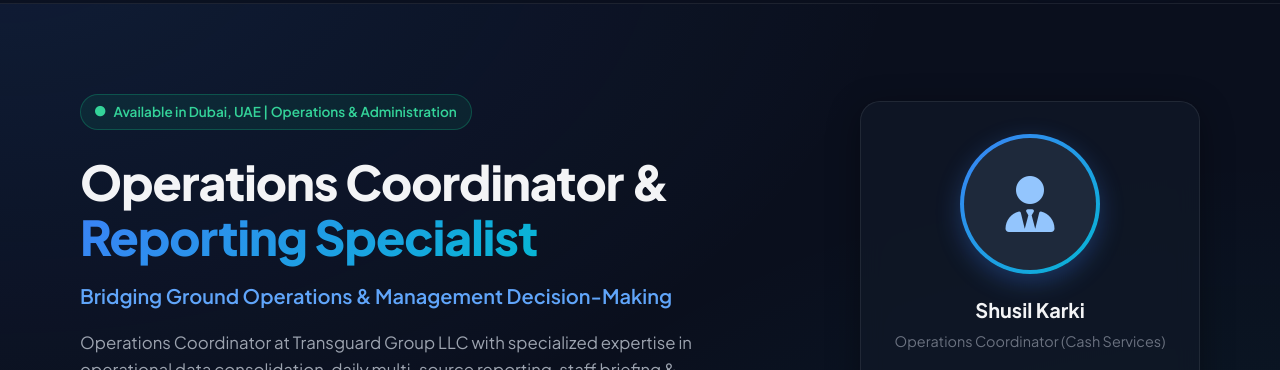
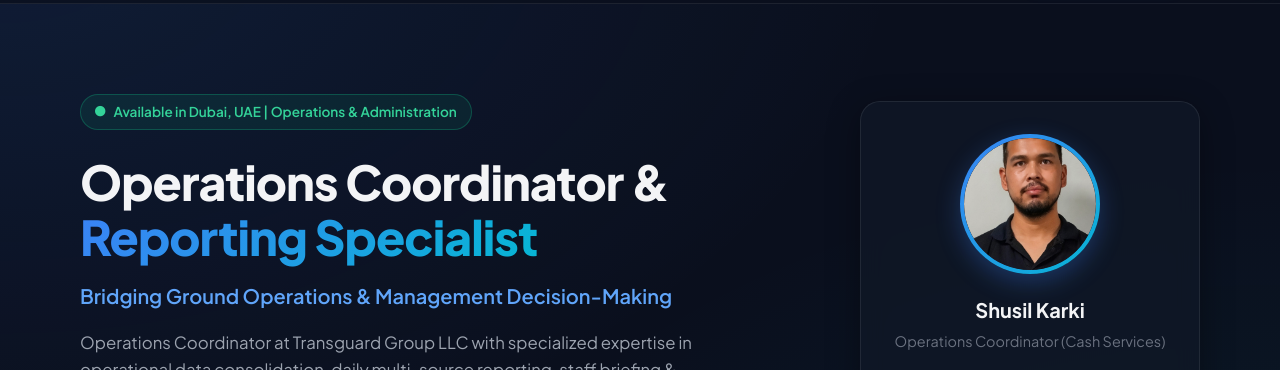
Before and after one commit to shusilkarki75-jpg/Portfolio-Website, a plain HTML site: page index.html in a window 1280 px wide. Shown: the part 77-447 px from the top of the page. Drawn offline with Linux system fonts and the light colour scheme.

Commit message:
Add profile photo IMGSHUSILK.jpg to portfolio hero card

```diff
--- a/index.html
+++ b/index.html
@@ -244,6 +244,14 @@
       justify-content: center;
       font-size: 3.5rem;
       color: #93c5fd;
+      overflow: hidden;
+    }
+
+    .avatar img {
+      width: 100%;
+      height: 100%;
+      object-fit: cover;
+      border-radius: 50%;
     }
 
     .hero-card h3 {
@@ -632,7 +640,7 @@
     <div class="hero-card">
       <div class="avatar-wrap">
         <div class="avatar">
-          <i class="fa-solid fa-user-tie"></i>
+          <img src="IMGSHUSILK.jpg" alt="Shusil Karki" onerror="this.style.display='none'; this.parentElement.innerHTML='<i class=\'fa-solid fa-user-tie\'></i>'">
         </div>
       </div>
       <h3>Shusil Karki</h3>
```
